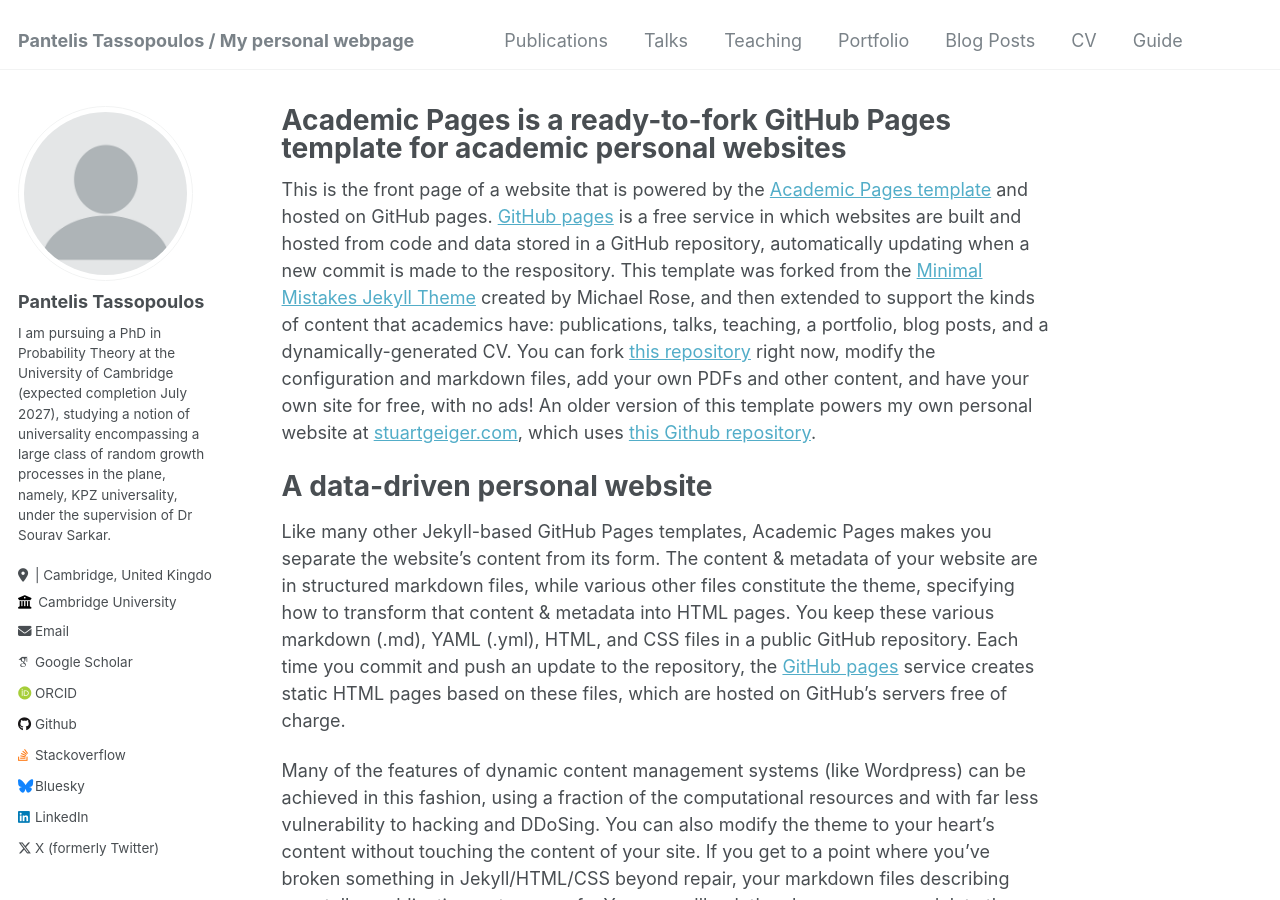
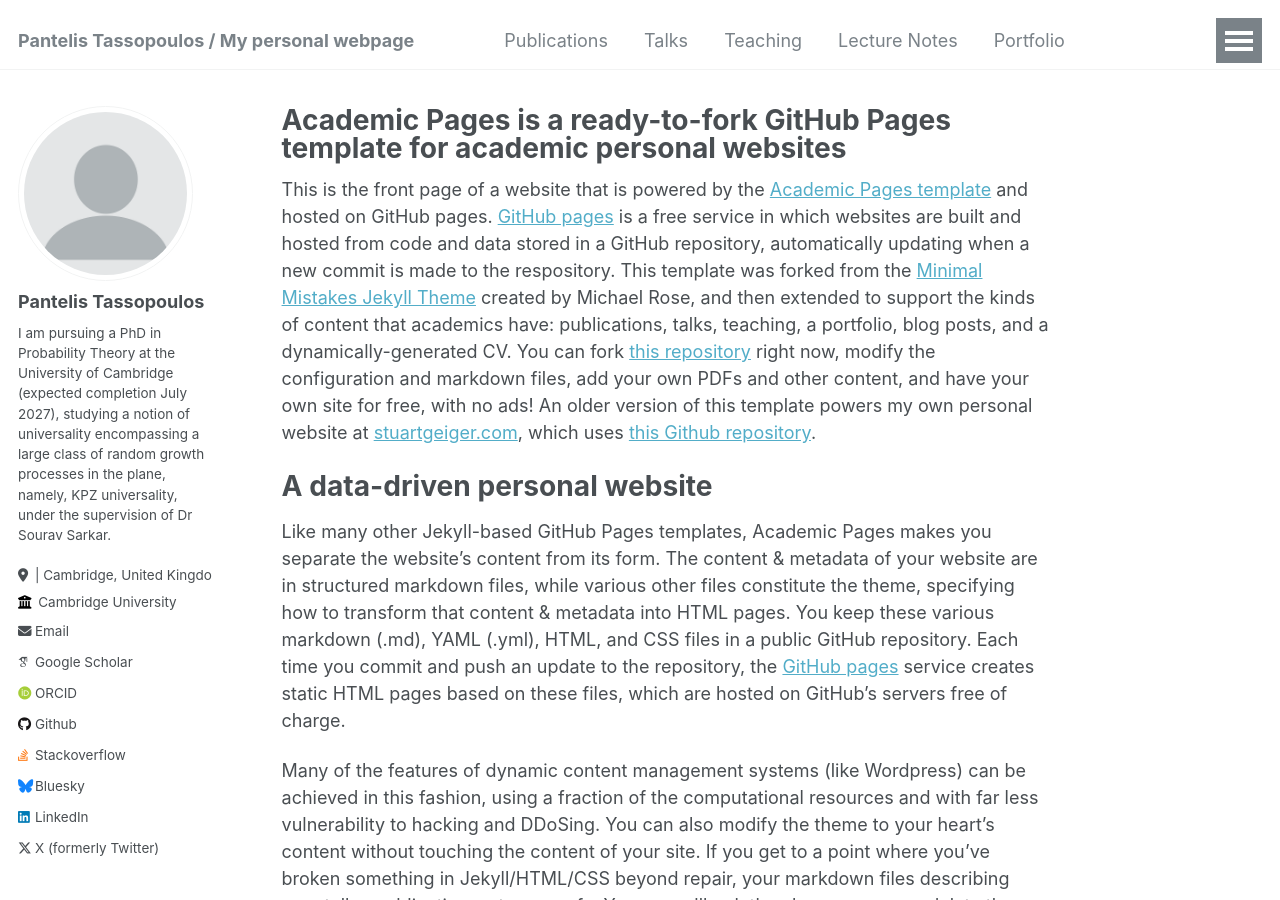
Before and after one commit to PantelisTass/PantelisTass.github.io, a Jekyll site: the page built from _pages/about.md, in a window 1280 px wide and 900 px high. Built offline with Jekyll 4.4.1, drawn with Linux system fonts in a browser that asks for light colours; some web fonts are replaced.

Commit message:
Update navigation.yml

```diff
--- a/_data/navigation.yml
+++ b/_data/navigation.yml
@@ -8,6 +8,9 @@ main:
 
   - title: "Teaching"
     url: /teaching/
+
+  - title: "Lecture Notes"
+    url: /lecturenotes/
 
   - title: "Portfolio"
     url: /portfolio/
```
